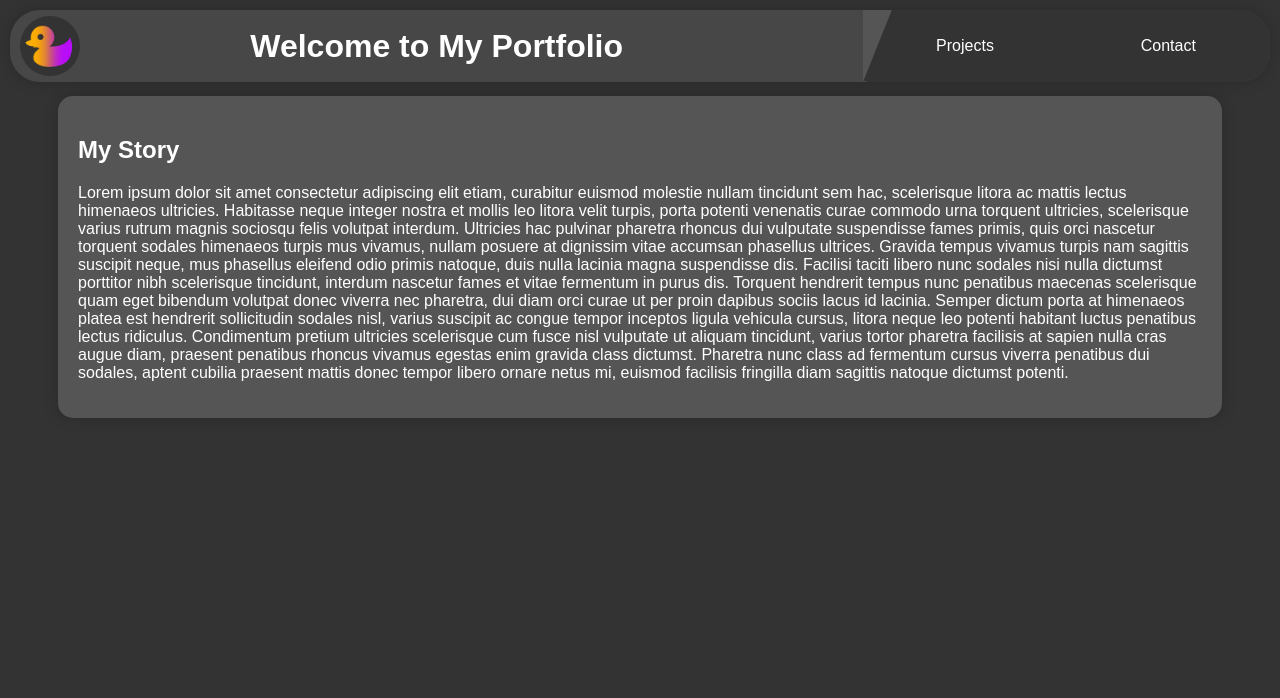
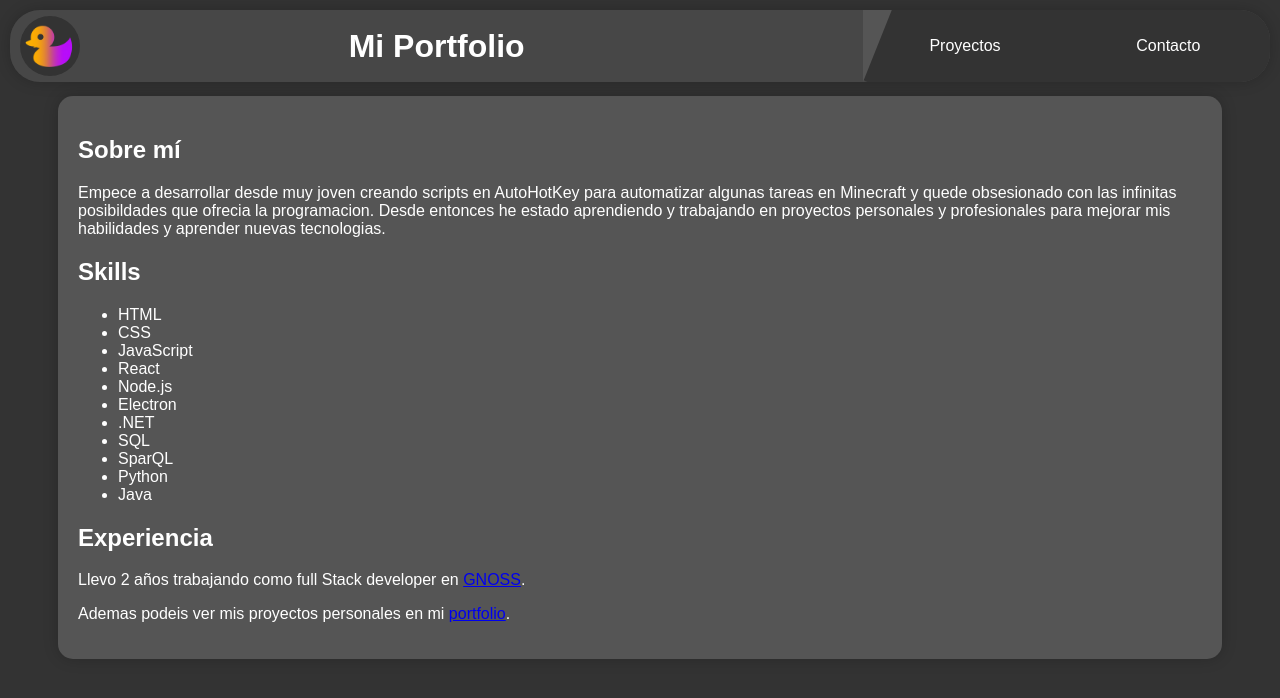
Before and after one commit to pa741/pa741.github.io, a plain HTML site: page about.html in a window 1280 px wide. Drawn offline with Linux system fonts and the light colour scheme.

Commit message:
contenido final

```diff
--- a/about.html
+++ b/about.html
@@ -7,7 +7,7 @@
     <link rel="stylesheet" href="./styles.css">
     <link rel="shortcut icon" type="image/png" href="./favicon.ico">
 
-    <title>About</title>
+    <title>Sobre mí</title>
 
 </head>
 
@@ -16,7 +16,7 @@
         <img class="icon" src="resources/icon-1.png" />
         <div class="fixed-header-content">
             <div class="fixed-header-text">
-                <h1>Welcome to My Portfolio</h1>
+                <h1>Mi Portfolio</h1>
 
             </div>
 
@@ -32,8 +32,8 @@
 
 
             <nav class="navigation">
-                <a class="about" href="./index.html">Projects</a>
-                <a class="contact" href="./contact.html">Contact</a>
+                <a class="about" href="./index.html">Proyectos</a>
+                <a class="contact" href="./contact.html">Contacto</a>
             </nav>
 
 
@@ -43,24 +43,45 @@
 
     </header>
     <main class="content">
-        <h2>My Story</h2>
-        <p>Lorem ipsum dolor sit amet consectetur adipiscing elit etiam, curabitur euismod molestie nullam tincidunt sem
-            hac, scelerisque litora ac mattis lectus himenaeos ultricies. Habitasse neque integer nostra et mollis leo
-            litora velit turpis, porta potenti venenatis curae commodo urna torquent ultricies, scelerisque varius
-            rutrum magnis sociosqu felis volutpat interdum. Ultricies hac pulvinar pharetra rhoncus dui vulputate
-            suspendisse fames primis, quis orci nascetur torquent sodales himenaeos turpis mus vivamus, nullam posuere
-            at dignissim vitae accumsan phasellus ultrices. Gravida tempus vivamus turpis nam sagittis suscipit neque,
-            mus phasellus eleifend odio primis natoque, duis nulla lacinia magna suspendisse dis. Facilisi taciti libero
-            nunc sodales nisi nulla dictumst porttitor nibh scelerisque tincidunt, interdum nascetur fames et vitae
-            fermentum in purus dis. Torquent hendrerit tempus nunc penatibus maecenas scelerisque quam eget bibendum
-            volutpat donec viverra nec pharetra, dui diam orci curae ut per proin dapibus sociis lacus id lacinia.
-            Semper dictum porta at himenaeos platea est hendrerit sollicitudin sodales nisl, varius suscipit ac congue
-            tempor inceptos ligula vehicula cursus, litora neque leo potenti habitant luctus penatibus lectus ridiculus.
-            Condimentum pretium ultricies scelerisque cum fusce nisl vulputate ut aliquam tincidunt, varius tortor
-            pharetra facilisis at sapien nulla cras augue diam, praesent penatibus rhoncus vivamus egestas enim gravida
-            class dictumst. Pharetra nunc class ad fermentum cursus viverra penatibus dui sodales, aptent cubilia
-            praesent mattis donec tempor libero ornare netus mi, euismod facilisis fringilla diam sagittis natoque
-            dictumst potenti.</p>
+        <h2>Sobre mí</h2>
+        <p>Empece a desarrollar desde muy joven creando scripts en AutoHotKey para automatizar algunas tareas en Minecraft y quede obsesionado con las infinitas posibildades que ofrecia la programacion.
+            Desde entonces he estado aprendiendo y trabajando en proyectos personales y profesionales para mejorar mis habilidades y aprender nuevas tecnologias.
+        </p>
+
+        <h2>Skills</h2>
+        <ul>
+            <li>HTML</li>
+            <li>CSS</li>
+            <li>JavaScript</li>
+            <li>React</li>
+            <li>Node.js</li>
+            <li>Electron</li>
+            <li>.NET</li>
+            <li>SQL</li>
+            <li>SparQL</li>
+            <li>Python</li>
+            <li>Java</li>
+
+        </ul>
+
+
+        <h2>Experiencia</h2>
+        <p>Llevo 2 años trabajando como full Stack developer en <a href="https://www.gnoss.com">GNOSS</a>.</p>
+        <p> Ademas podeis ver mis proyectos personales en mi <a href="./index.html">portfolio</a>.</p>
+
+
+
+
+
+
+
+
+
+
+
+
+
+
     </main>
 </body>
 
```
Also changed, not shown: contact.html (+7 -7 lines), index.html (+13 -22 lines).
